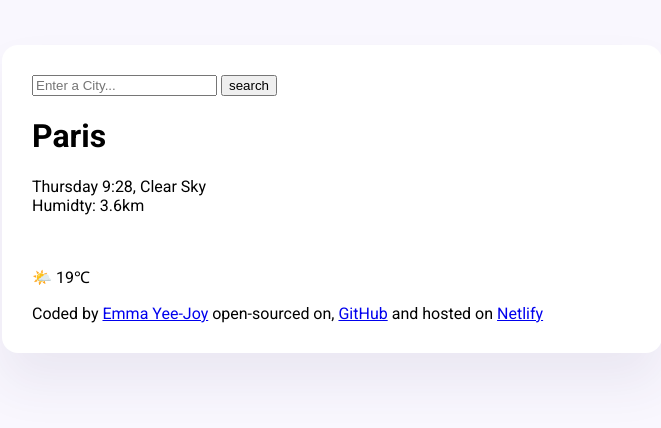
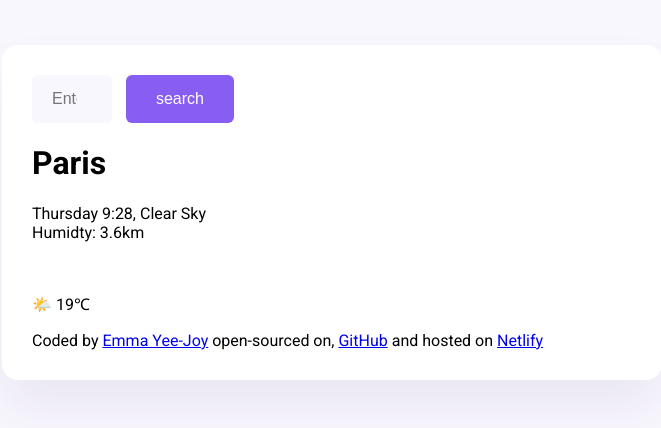
Before and after one commit to eyeej/SheCodes-WeatherApplication, a plain HTML site: page index.html in a window 1280 px wide. Shown: the whole page, without its empty margins (308-969 px from the left). Drawn offline with Linux system fonts and the light colour scheme.

Commit message:
css main included

```diff
--- a/src/style.css
+++ b/src/style.css
@@ -13,3 +13,22 @@ body {
     border-radius:16px;
 
 }
+
+.search-form-input {
+    background-color:#f9f7fe;
+    border-radius: 6px;
+    width: 80px;
+    font-size: 16px;
+    padding: 15px 20px;
+    border: none;
+}
+
+.search-form-button {
+    background: #885df1;
+    padding: 15px 30px;
+    border: none;
+    font-size: 16px;
+    margin-left: 10px;
+    border-radius: 6px;
+    color: white;
+}
```
